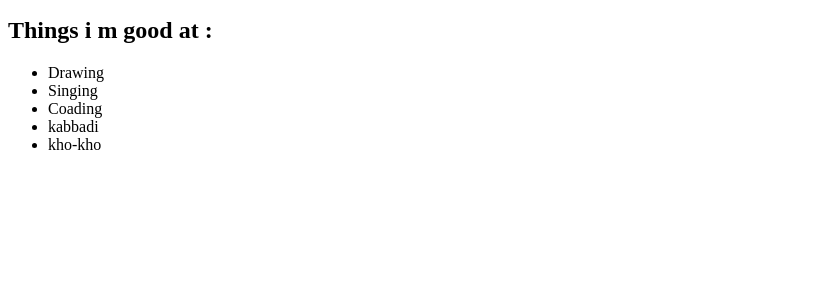
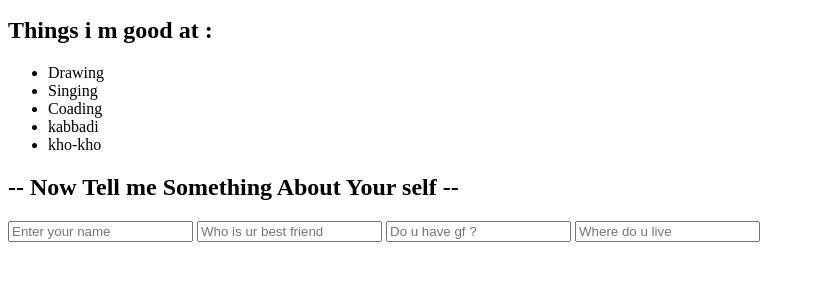
Before and after one commit to abhaynandasana/initializr, a plain HTML site: page myinfo.html in a window 1280 px wide. Shown: the part 87-368 px from the top of the page, without its empty margins (0-815 px from the left). Drawn offline with Linux system fonts and the light colour scheme.

Commit message:
Ask for otherInfo in myinfo.html

```diff
--- a/myinfo.html
+++ b/myinfo.html
@@ -18,5 +18,12 @@
             <li>kabbadi</li>
             <li>kho-kho</li>
         </ul>
+        <h2>--  Now Tell me Something About Your self  --</h2>
+        <div>
+            <input type ="text" placeholder="Enter your name" id="name">
+            <input type ="text" placeholder="Who is ur best friend" id="BestFriend">
+            <input type ="text" placeholder="Do u have gf ?" id="gf">
+            <input type ="text" placeholder="Where do u live" id="place">
+        </div>
     </body>
 </html>
```
